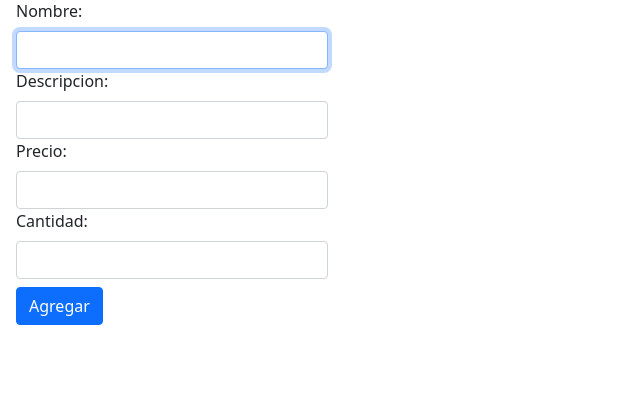
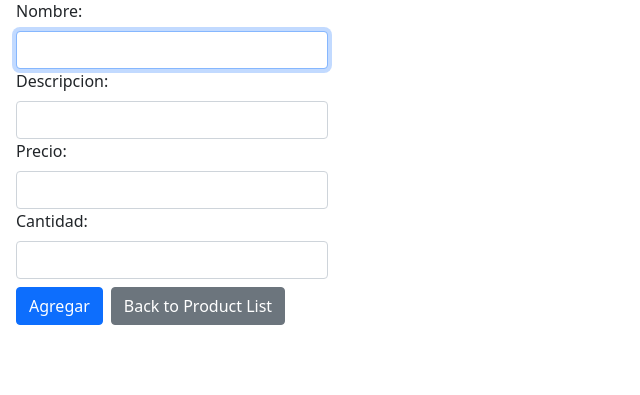
Before and after one commit to Danavarro19/sed_poc, a Python web app: template view/templates/product/new.html in a window 1280 px wide. Shown: the part 73-468 px from the top of the page, without its empty margins (0-640 px from the left). Run offline with Jinja, Linux system fonts and the light colour scheme; the template is opened without the code that fills it, so the values that code supplies are empty.

Commit message:
mas cambios bootstrap

```diff
--- a/view/templates/product/new.html
+++ b/view/templates/product/new.html
@@ -17,7 +17,15 @@
             <label for="stock_quantity" class="form-label">Cantidad:</label>
             <input type="text" id="stock_quantity" name="stock_quantity" class="form-control" required>
 
-            <input type="submit" value="Agregar" class="mt-2 btn btn-primary">
+            <div class="d-flex flex-row align-items-center mt-2">
+                <div class="me-2">
+                    <input type="submit" value="Agregar" class="btn btn-primary">
+                </div>
+                <div>
+                    <a href="/products" class="btn btn-secondary">Back to Product List</a>
+                </div>
+
+            </div>
         </form>
     </div>
 {% endblock %}
```
